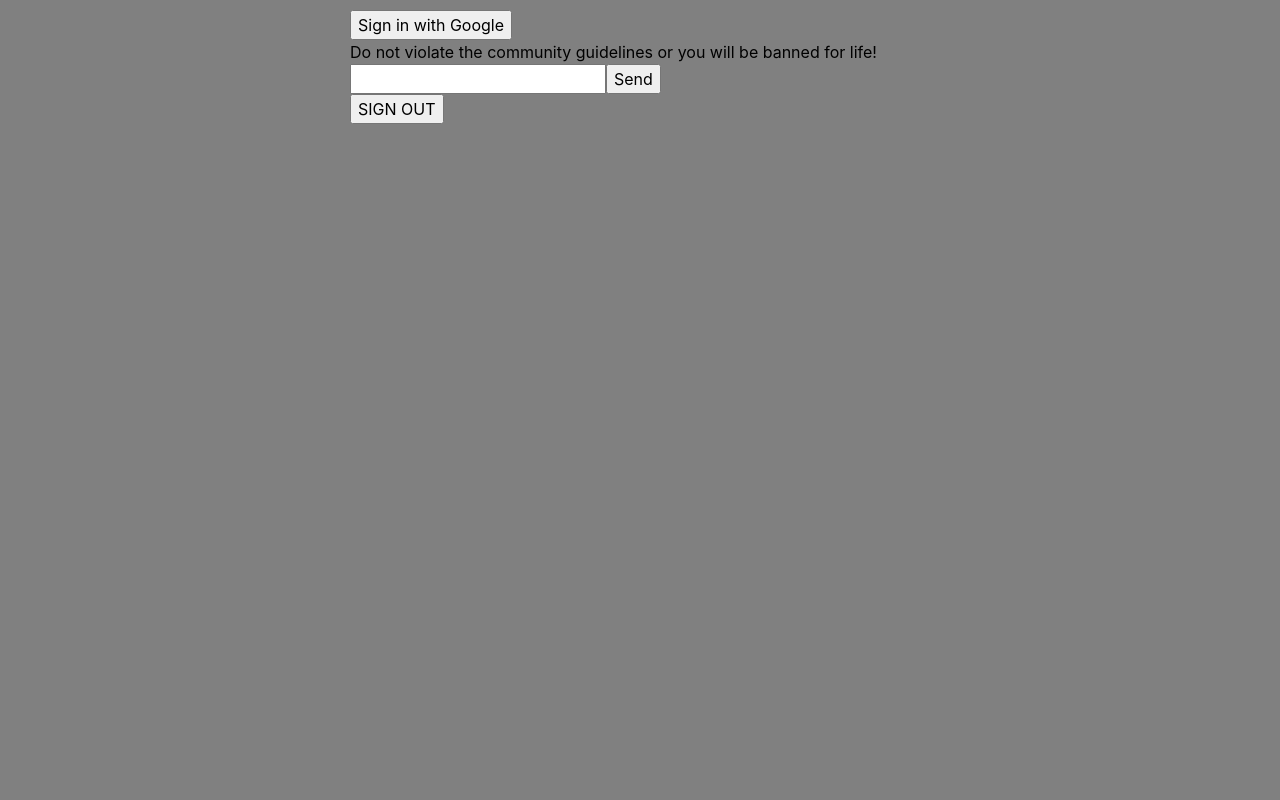
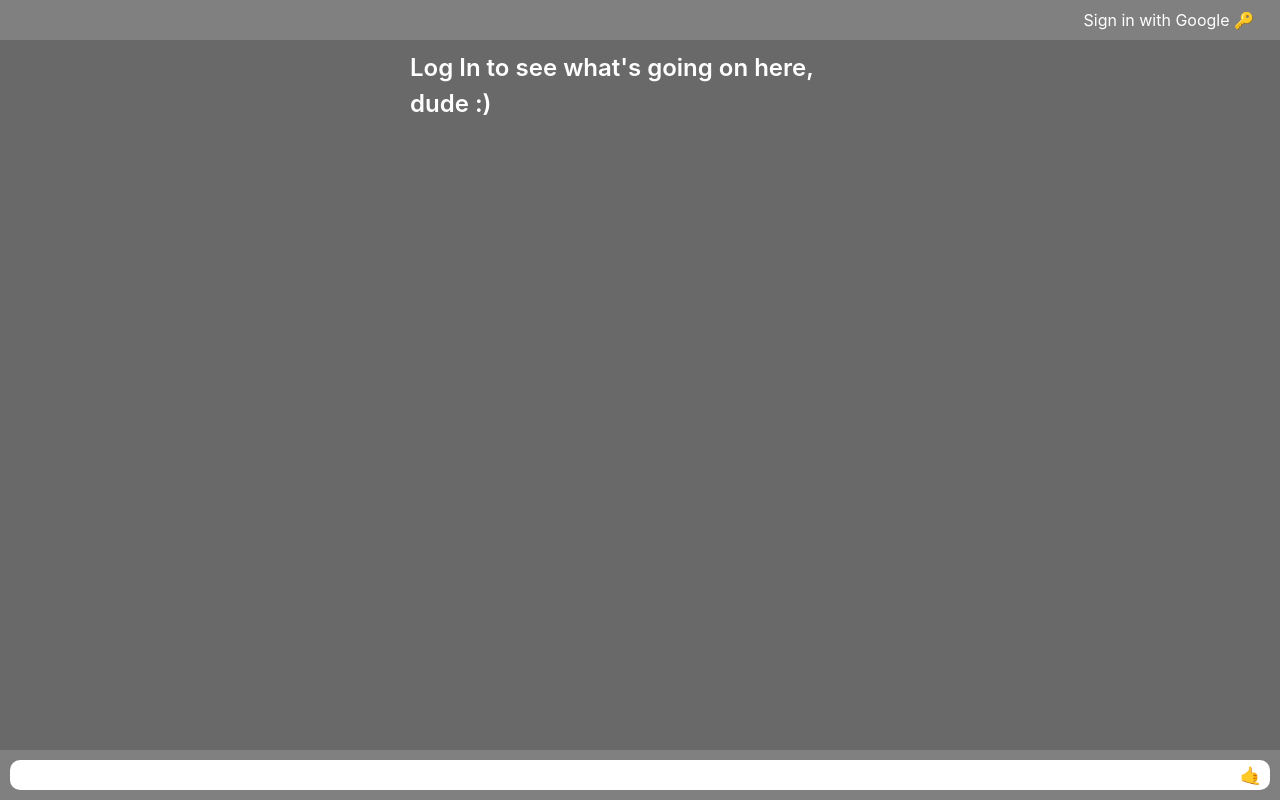
Before and after one commit to AGCakza/messagesExperiment, a React (Create React App) app: page / in a window 1280 px wide. Built offline with nearby package versions, Linux system fonts and the light colour scheme; no server answers.

Commit message:
adding beauty

```diff
--- a/src/App.css
+++ b/src/App.css
@@ -31,9 +31,9 @@ dd {
 
 /* Выставляем основные настройки по-умолчанию для body */
 body {
-  background: gray;
+  background: #696969;
   min-height: 100vh;
-  max-width: 600px;
+  max-width: 500px;
   margin: 0 auto;
   scroll-behavior: smooth;
   text-rendering: optimizeSpeed;
@@ -79,3 +79,68 @@ select {
     scroll-behavior: auto !important;
   }
 }
+
+.main{
+  padding: 40px 10px 30px;
+}
+
+.msginput {
+  padding: 0 10px;
+  height: 50px;
+  background: gray;
+  font-size: 20px;
+  position: fixed;
+  bottom: 0;
+  left: 0;
+  display: flex;
+  align-items: center;
+  width: 100%;
+}
+
+.msginput button {
+font-size: 18px;
+position: absolute;
+right: 12px;
+border-radius: 50%;
+border: 0px;
+background: transparent;
+}
+
+.msginput input {
+  padding: 0 32px 0 8px;
+  font-size: 18px;
+  line-height: 30px;
+  border-radius: 10px;
+  border: 0;
+  width: 100%;
+}
+
+.bar {
+  position: fixed;
+  left: 0;
+  top: 0;
+  display: block;
+  height: 40px;
+  width: 100%;
+  background: gray;
+  color: white;
+}
+.bar div{
+  padding: 0 20px;
+  width: 100%;
+  height: 100%;
+  display: flex;
+  justify-content: flex-end;
+  align-items: center;
+}
+.bar div button{
+  background: transparent;
+  border: 0;
+  color: white;
+}
+
+#needtologin{
+  color: white;
+  font-weight: 600;
+  font-size: 24px;
+}
--- a/src/Components/ChatRoom/ChatRoomContainer.js
+++ b/src/Components/ChatRoom/ChatRoomContainer.js
@@ -1,4 +1,4 @@
-import React from 'react'
+import React, {useEffect} from 'react'
 import ChatRoom from './ChatRoom'
 import firebase from 'firebase'
 import 'firebase/firestore'
@@ -10,6 +10,9 @@ const ChatRoomContainer = (props) => {
     const messagesRef = props.db.collection('messages')
     const query = messagesRef.orderBy('createdAt')
     const [chatmsgs] = useCollectionData(query, { idField: 'id' })
+    useEffect(() => {
+        props.dummy.current.scrollIntoView({ behavior: 'smooth' });
+      });
     return (
     <main>
         {chatmsgs && chatmsgs.map((msg, index) => <ChatRoom last = {chatmsgs[index-1] || msg} Myuid = {props.auth.currentUser.uid} msg = { msg } uid = {msg.uid} />)}
--- a/src/Components/ChatRoom/Styles.js
+++ b/src/Components/ChatRoom/Styles.js
@@ -3,6 +3,8 @@ import styled from 'styled-components'
 
 
 const Messages = styled.div`
+font-size: 16px;
+font-weight: 400;
 .message {
     display: flex;
     margin: 20px 0;
@@ -12,25 +14,27 @@ const Messages = styled.div`
 }
 .message-my {
     flex-direction: row-reverse;
+    margin: 20px -10px 20px 10px;
     p{
         text-align: right;
     }
     .def {
-        margin: -15px 10px 0;
+        margin: -15px 10px 0 10px;
     }
 }
 `
 const TextArea = styled.div`
-display: flex;
-background: darkgray;
+display: inline-block;
+background: #DCDCDC;
 padding: 10px 15px;
 border-radius: 20px;
-flex-direction: column;
 margin: 0 10px;
 `
 const Img = styled.img`
 width: 40px;
 height: 40px;
+min-width: 40px;
+min-height: 40px;
 border-radius: 50%;
 overflow: hidden;
 `
--- a/src/Components/Page.js
+++ b/src/Components/Page.js
@@ -1,21 +1,24 @@
 import React from 'react'
 import {ChatRoomContainer} from './Components'
 import {Container} from './Styles'
-
+//<button onClick = {props.signOut}>SIGN OUT</button>
 const Page = (props) => {
     return(
         <Container>
-            <div>
-                {props.user ? <ChatRoomContainer dummy = {props.dummy} db={props.db} auth = {props.auth}/> : <div><>
-            <button className="sign-in" onClick={props.signInWithGoogle}>Sign in with Google</button>
-            <p>Do not violate the community guidelines or you will be banned for life!</p>
-            </></div>}
+            <div className='bar'>
+                <div>
+                    {props.user ? <button className='sign-out' onClick = {props.signOut}>Sign Out 🚪</button> :
+                    <button className="sign-in" onClick={props.signInWithGoogle}>Sign in with Google 🔑</button>}
+                </div>
             </div>
-            <form>
+            <div className = 'main'>
+                {props.user ? <ChatRoomContainer dummy = {props.dummy} db={props.db} auth = {props.auth}/> :
+                <p id='needtologin'>Log In to see what's going on here, dude :)</p>}
+            </div>
+            <form className = 'msginput'>
                 <input value = {props.value} onChange = {(e) => props.setValue(e.target.value)}></input>
-                <button onClick = {props.AddMessage}>Send</button>
+                <button onClick = {props.AddMessage}>🤙</button>
             </form>
-            <button onClick = {props.signOut}>SIGN OUT</button>
         </Container>
     )
 }
```
Also changed, not shown: src/App.js (+4 -4 lines), 1 other file (tests, documents, lock files or other folders).
